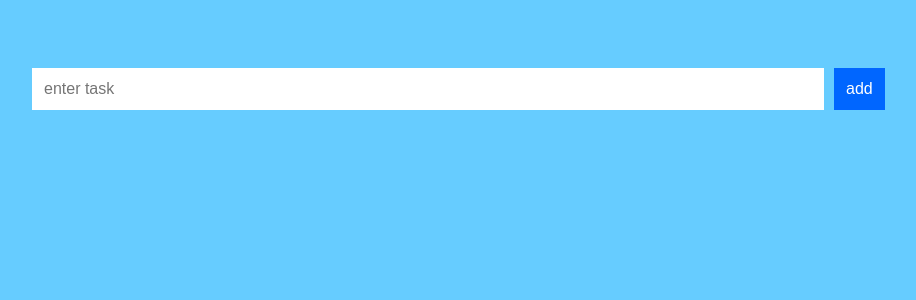
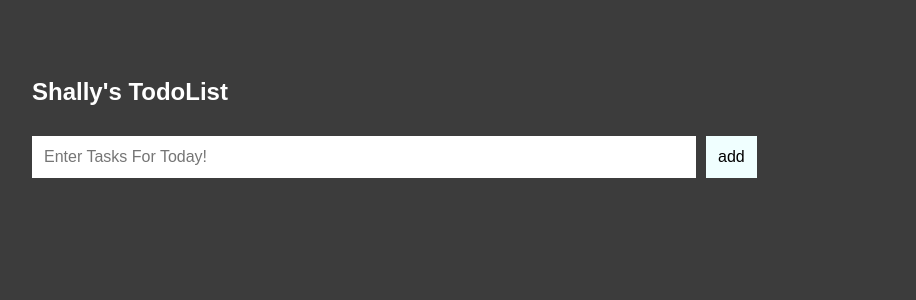
Before and after one commit to ShallyBanh/TodoList, a React (Create React App) app in the folder todolist-app/: page / in a window 1280 px wide. Shown: the top 300 px of the page, without its empty margins (26-942 px from the left). Built offline with nearby package versions, Linux system fonts and the light colour scheme.

Commit message:
finished the core functionality (some tweaks left)

```diff
--- a/todolist-app/src/TodoList.js
+++ b/todolist-app/src/TodoList.js
@@ -50,8 +50,9 @@ class TodoList extends Component {
     return (
       <div className="todoListMain">
         <div className="header">
+          <h2> Shally's TodoList </h2>
           <form onSubmit={this.addItem}>
-            <input ref={(a) => this._inputElement = a} placeholder="enter task">
+            <input ref={(a) => this._inputElement = a} placeholder="Enter Tasks For Today!">
             </input>
             <button type="submit">add</button>
           </form>
--- a/todolist-app/src/index.css
+++ b/todolist-app/src/index.css
@@ -1,6 +1,6 @@
 body {
   padding: 50px;
-  background-color: #66CCFF;
+  background-color: #3C3C3C;
   width: 100%;
   font-family: sans-serif;
 }
@@ -9,16 +9,20 @@ body {
   padding: 10px;
   font-size: 16px;
   border: 2px solid #FFF;
-  width: 60%;
+  width: 50%;
+}
+
+h2{
+  color: #FFF;
 }
 .todoListMain .header button {
   padding: 10px;
   font-size: 16px;
   margin: 10px;
   margin-right: 0px;
-  background-color: #0066FF;
-  color: #FFF;
-  border: 2px solid #0066FF;
+  background-color: #F0FFFF;
+  color: #000;
+  border: 2px solid #F0FFFF;
 }
 .todoListMain .header button:hover {
   background-color: #003399;
@@ -28,7 +32,7 @@ body {
 .todoListMain .theList {
   list-style: none;
   padding-left: 0;
-  width: 60%;
+  width: 51%;
 }
 .todoListMain .theList li {
   color: #333;
```
Also changed, not shown: todolist-app/public/currentlook.png (added), 1 other file (tests, documents, lock files or other folders).
